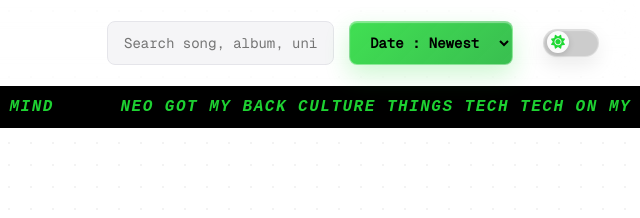
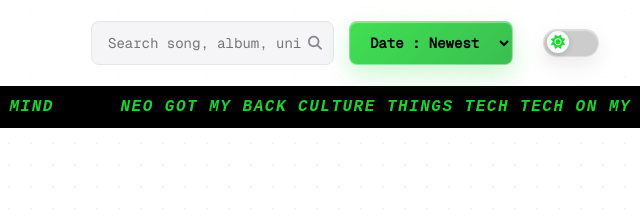
Before and after one commit to neocheetahlee-coder/NCTDiscography-Sub-unit_Explorer, a website: page public/index.html in a window 1280 px wide. Shown: the top 218 px of the page, 640-1280 px from the left. Drawn offline with nearby package versions, Linux system fonts and the light colour scheme; no server answers; a web font is replaced by a local one.

Commit message:
เพิ่มicon search

```diff
--- a/public/index.html
+++ b/public/index.html
@@ -159,7 +159,10 @@
         <h1>NCT Discography</h1>
        <div class="controls">
             <!-- ระบบค้นหา (ใช้ลอจิก Hash Table ฝั่ง Backend) -->
+            <div class="search-wrapper" style="position: relative; display: inline-flex; align-items: center;">
                 <input type="text" id="searchInput" placeholder="Search song, album, unit..." oninput="debounceSearch()">
+                <i class="fa-solid fa-magnifying-glass search-icon"></i>
+            </div>
 
             <!-- ระบบ Sorting (ใช้ลอจิกเรียงข้อมูลฝั่ง Backend) -->
             <select id="sortSelect" onchange="fetchData()">
@@ -168,11 +171,15 @@
                 <option value="az"> Name : A - Z</option>
                 <option value="za"> Name : Z - A</option>
             </select>
+
+            <!-- ระบบ Toggle Switch (Dark Mode) -->
             <div class="theme-switch-wrapper" style="display: inline-flex; align-items: center; margin-left: 15px;">
                 <label class="theme-switch" style="position: relative; display: inline-block; width: 56px; height: 28px;">
                     <input type="checkbox" id="themeToggle" onchange="toggleTheme()" style="opacity: 0; width: 0; height: 0;">
                     <span class="slider" style="cursor: pointer; position: absolute; top: 0; left: 0; right: 0; bottom: 0; background-color: #ccc; transition: .4s; border-radius: 34px;"></span>
                 </label>
+            </div>
+</div>
         </div>
         </div>
     </header>
--- a/public/style.css
+++ b/public/style.css
@@ -352,3 +352,15 @@ body.dark-mode .modal-content {
     box-shadow: 0 15px 40px 0 rgba(31, 217, 52, 0.15), /* แสงสะท้อนสีเขียว NCT บางๆ */
                 inset 0 1px 2px rgba(255, 255, 255, 0.4) !important;
 }
+/* ================== Search Box Icon ================== */
+.search-icon {
+    position: absolute;
+    right: 12px;
+    color: #86868b;
+    font-size: 14px;
+    pointer-events: none;
+}
+
+#searchInput {
+    padding-right: 32px !important;
+}
```
Lines whose indentation alone changed are shown as unchanged.
